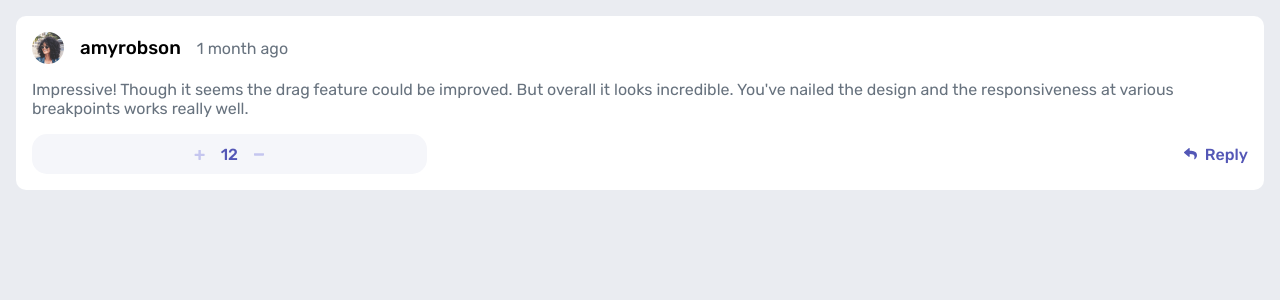
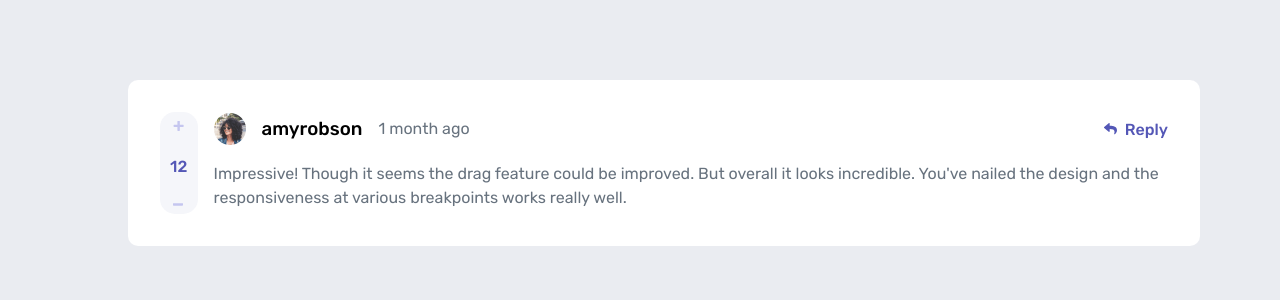
Before and after one commit to Dicury/Challenge-03---Interactive-comments-section, a Next.js app: page / in a window 1280 px wide. Shown: the top 300 px of the page. Built offline with nearby package versions, Linux system fonts and the light colour scheme.

Commit message:
feat: Responsividade Desktop - Component Comment

```diff
--- a/src/app/providers.jsx
+++ b/src/app/providers.jsx
@@ -23,7 +23,8 @@ input {
 }
 
 p {
-  color: ${(props) => props.theme.colors.neutral.grayishBlue}
+  color: ${(props) => props.theme.colors.neutral.grayishBlue};
+  line-height: 1.5rem;
 }
 
 `;
--- a/src/components/Comment/Comment.style.jsx
+++ b/src/components/Comment/Comment.style.jsx
@@ -13,6 +13,13 @@ export const Card = styled.div`
   padding: 1rem;
   background-color: ${(props) => props.theme.colors.neutral.white};
   border-radius: 10px;
+
+  @media (min-width: 769px) {
+    grid-template-columns: 0.1fr 2fr 0.5fr;
+
+    margin: 10vh 10vh 10vh 10vw;
+    padding: 2rem;
+  }
 `;
 
 export const CabecalhoContainer = styled.div`
@@ -22,6 +29,10 @@ export const CabecalhoContainer = styled.div`
 
   grid-row: 1/2;
   grid-column: 1/4;
+
+  @media (min-width: 769px) {
+    grid-column: 2/3;
+  }
 `;
 
 export const CabecalhoImagem = styled.img`
@@ -45,6 +56,15 @@ export const ContadorContainer = styled.div`
   height: 2.5rem;
   padding: 0.5rem;
   background-color: ${(props) => props.theme.colors.neutral.veryLightGray};
+
+  @media (min-width: 769px) {
+    flex-direction: column;
+    grid-column: 1/2;
+    grid-row: 1/4;
+
+    height: auto;
+    gap: 1.5rem;
+  }
 `;
 
 export const BotaoContador = styled.button`
@@ -67,6 +87,10 @@ export const ReplyContainer = styled.div`
   justify-content: right;
   align-items: center;
   gap: 0.5rem;
+
+  @media (min-width: 769px) {
+    grid-row: 1/2;
+  }
 `;
 
 export const ReplyIcone = styled.img`
@@ -85,4 +109,9 @@ export const Reply = styled.button`
 export const TextoComentario = styled.p`
   grid-row: 2/3;
   grid-column: 1/4;
+
+  @media (min-width: 769px) {
+    grid-row: 2/4;
+    grid-column: 2/4;
+  }
 `;
```
